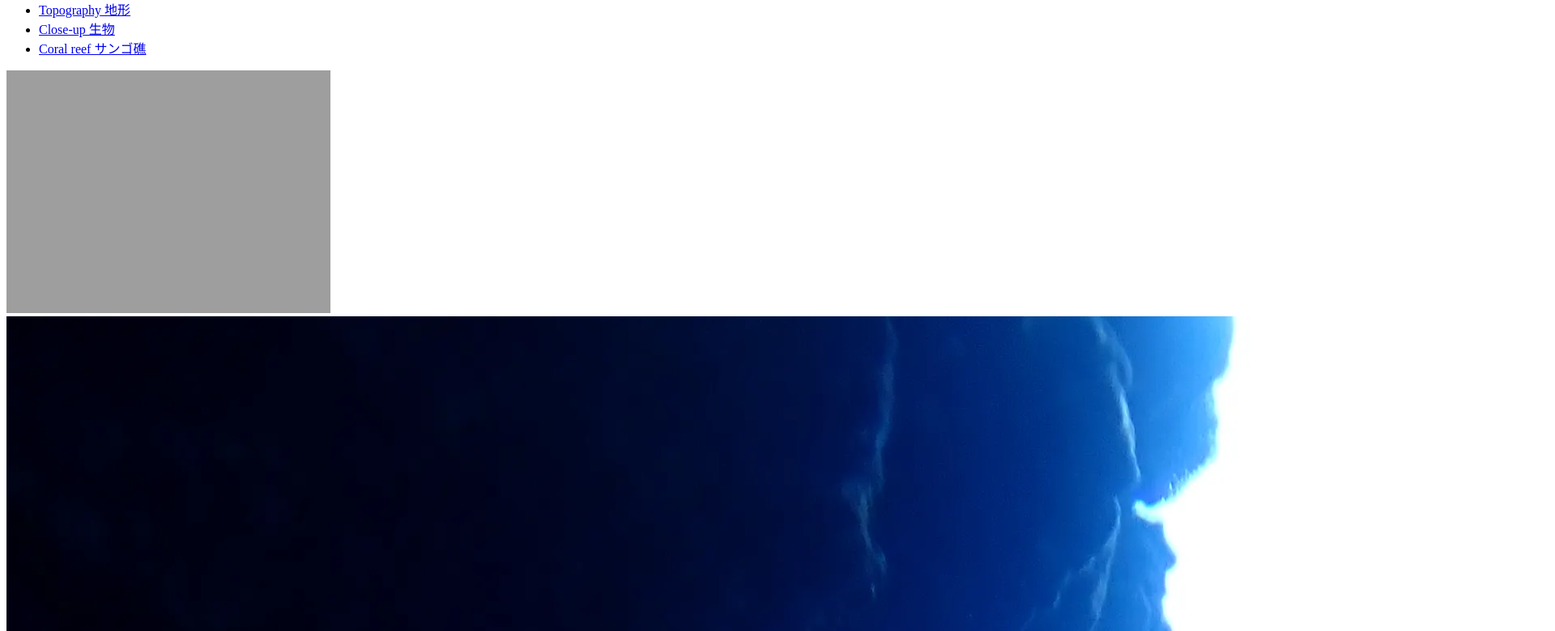
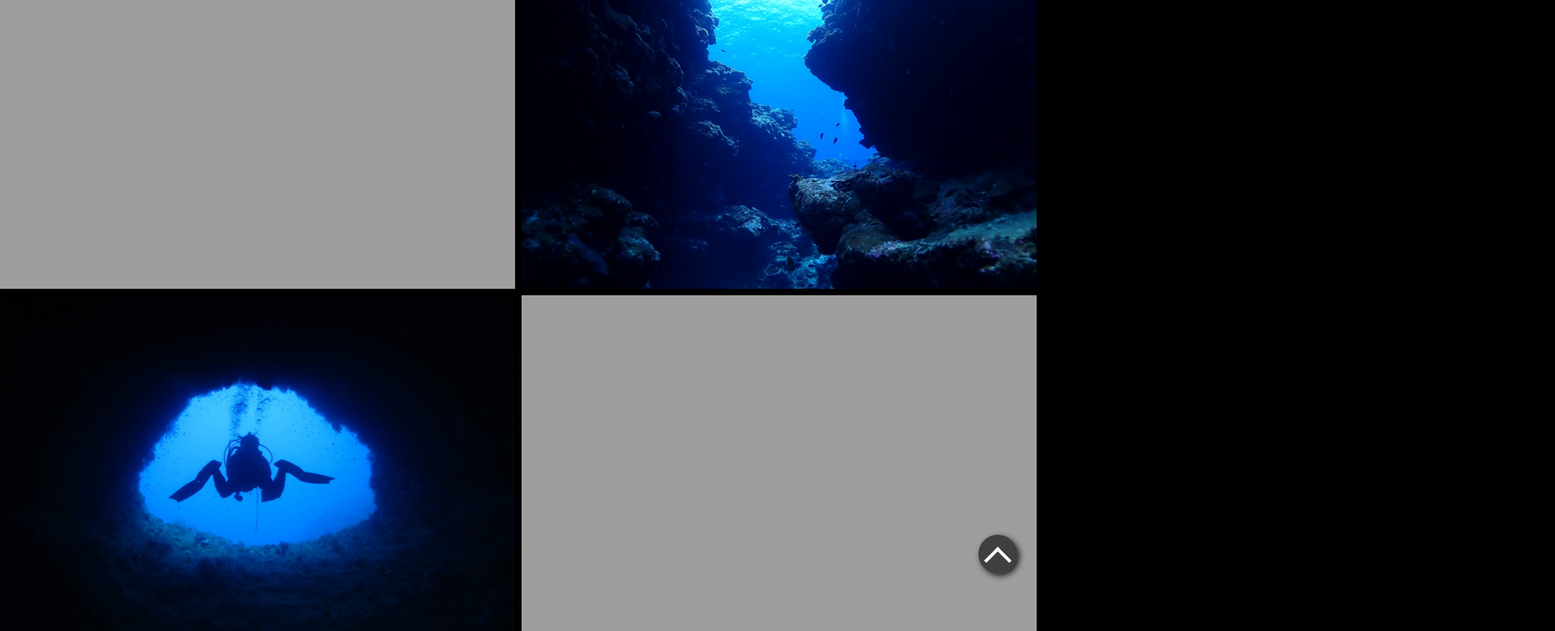
Before and after one commit to s-milk/website, a plain HTML site: page milk_portfolio/topography.html in a window 1280 px wide. Shown: the part 67-847 px from the top of the page at 81% size, 1920 px wide, since content can reach past the window. Drawn offline with Linux system fonts and the light colour scheme; files that its build step writes are made by us from their sources; the site is published under a folder, as on GitHub Pages, so addresses that start at the root find nothing; a web font is replaced by a local one.

Commit message:
Update topography.html

```diff
--- a/milk_portfolio/topography.html
+++ b/milk_portfolio/topography.html
@@ -5,8 +5,8 @@
   <meta charset="UTF-8">
   <meta name="viewport" content="width=device-width, initial-scale=1">
   <title>topography</title>
-  <link rel="stylesheet" href="/styleSheet/header.css">
-  <link rel="stylesheet" href="/styleSheet/style.css">
+  <link rel="stylesheet" href="styleSheet/header.css">
+  <link rel="stylesheet" href="styleSheet/style.css">
   <link rel="preconnect" href="https://fonts.googleapis.com">
   <link rel="preconnect" href="https://fonts.gstatic.com" crossorigin>
   <link href="https://fonts.googleapis.com/css2?family=Caveat:wght@400..700&family=Kiwi+Maru&display=swap"
```
